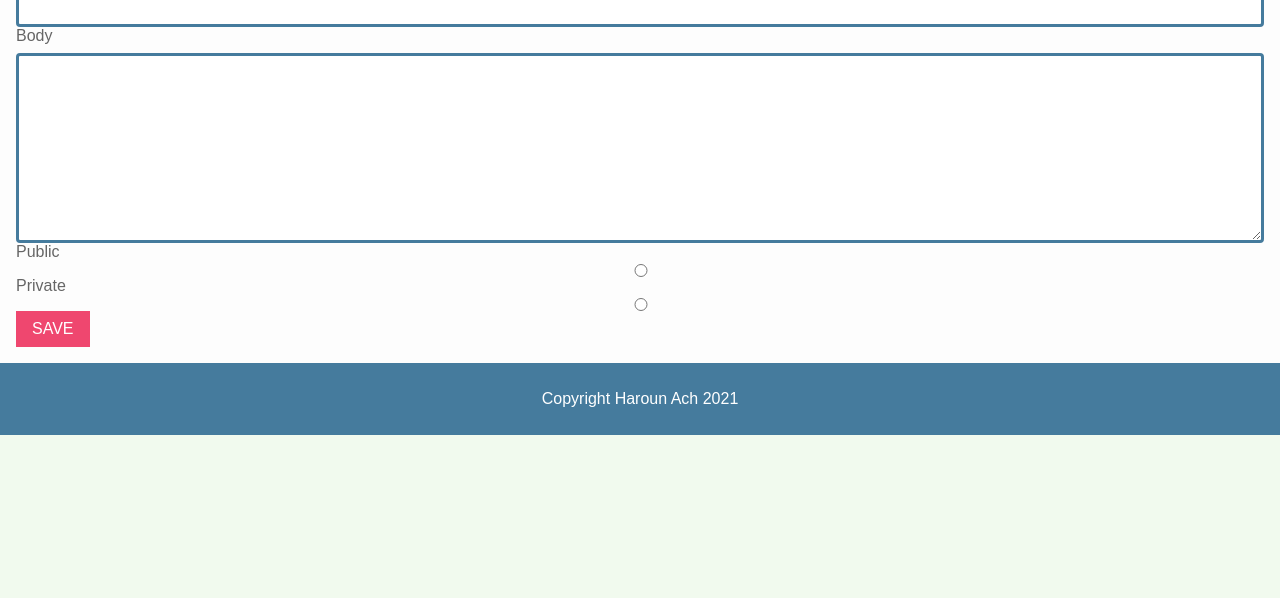
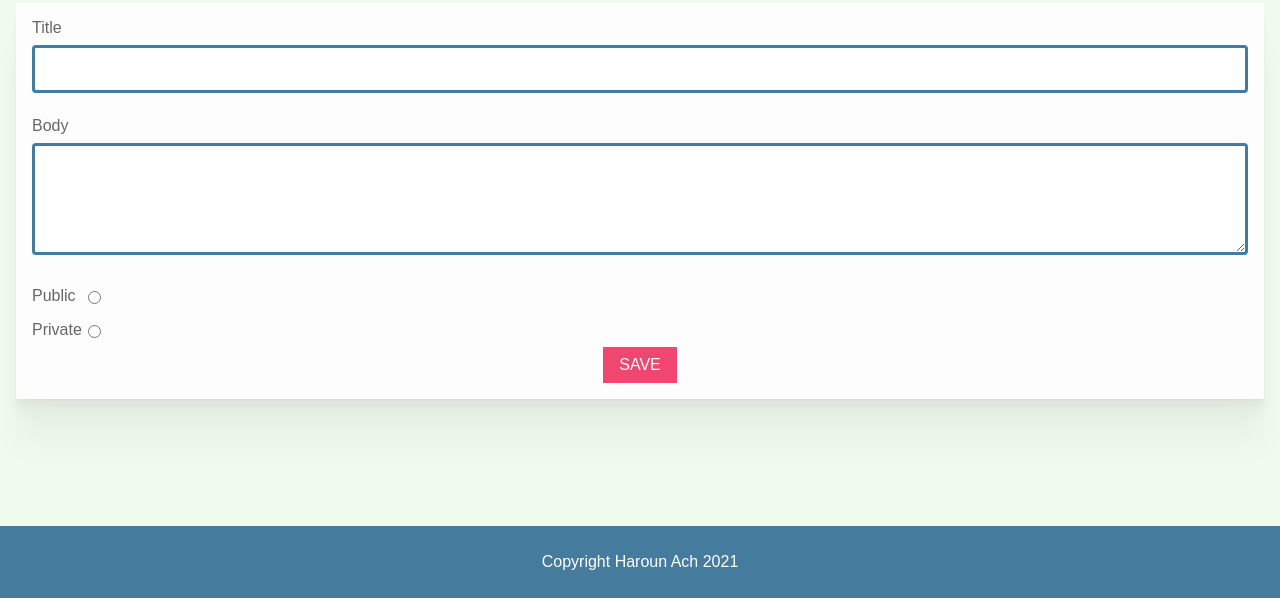
Before and after one commit to harounach/storybook-frontend, a website: page public/edit-story.html in a window 1280 px wide. Shown: the part 202-800 px from the top of the page. Drawn offline with nearby package versions, Linux system fonts and the light colour scheme; files that its build step writes are made by us from their sources.

Commit message:
Add edit story page styles

```diff
--- a/public/edit-story.html
+++ b/public/edit-story.html
@@ -10,34 +10,38 @@
   <body class="edit-story-page">
     <header class="edit-story-page__header appbar">
       <div class="appbar__section">
-        <h1 class="app-name">Story Book</h1>
+        <h1 class="appbar__app-name">Story Book</h1>
+      </div>
+      <div class="appbar__section">
+        <nav class="appbar__nav">
+          <a href="./dashboard.html" class="appbar__link">Dashboard</a>
+          <a href="./stories.html" class="appbar__link">Public</a>
+          <a href="#" class="appbar__link appbar__link--right">Logout</a>
+        </nav>
       </div>
     </header>
     <main class="edit-story-page__main main">
+      <div class="edit-story-page__form-wrapper">
         <h3 class="title">Edit story</h3>
-      <div class="edit-story-page__form">
         <form method="POST" class="form">
           <div class="form__section">
-            <label for="title">Title</label>
+            <label for="title" class="form__label">Title</label>
             <input
               name="title"
               id="title"
               type="text"
               class="form__input-control"
             />
+            <p class="form__error-message"></p>
           </div>
           <div class="form__section">
             <label for="body" class="form__label">Body</label>
-            <textarea
-              name="body"
-              id="body"
-              cols="30"
-              rows="10"
-              class="form__area"
-            ></textarea>
+            <textarea name="body" id="body" class="form__area"></textarea>
+            <p class="form__error-message"></p>
           </div>
 
           <div class="form__section">
+            <div class="form__radio-section">
               <label for="public" class="form__label">Public</label>
               <input
                 type="radio"
@@ -46,6 +50,9 @@
                 id="public"
                 class="form__radio"
               />
+            </div>
+
+            <div class="form__radio-section">
               <label for="private" class="form__label">Private</label>
               <input
                 type="radio"
@@ -55,8 +62,9 @@
                 class="form__radio"
               />
             </div>
+          </div>
           <div class="form__section">
-            <div class="btn-group">
+            <div class="btn-group edit-story-page__btn-group">
               <button class="btn btn--submit">Save</button>
             </div>
           </div>
--- a/sass/pages/_edit-story.scss
+++ b/sass/pages/_edit-story.scss
@@ -0,0 +1,34 @@
+// edit-story-page
+.edit-story-page {
+  display: flex;
+  flex-direction: column;
+  justify-content: flex-start;
+  // edit-story-page__header
+  &__header {
+    flex-shrink: 0;
+  }
+
+  // edit-story-page__main
+  &__main {
+    width: 100%;
+    flex-grow: 1;
+    padding: 1rem;
+  }
+
+  // edit-story-page__form-wrapper
+  &__form-wrapper {
+    display: flex;
+    flex-direction: column;
+  }
+
+  // edit-story-page__btn-group
+  &__btn-group {
+    justify-content: center;
+  }
+
+  // edit-story-page__footer
+  &__footer {
+    flex-shrink: 0;
+    margin-top: auto;
+  }
+}
```
Lines whose indentation alone changed are shown as unchanged.
